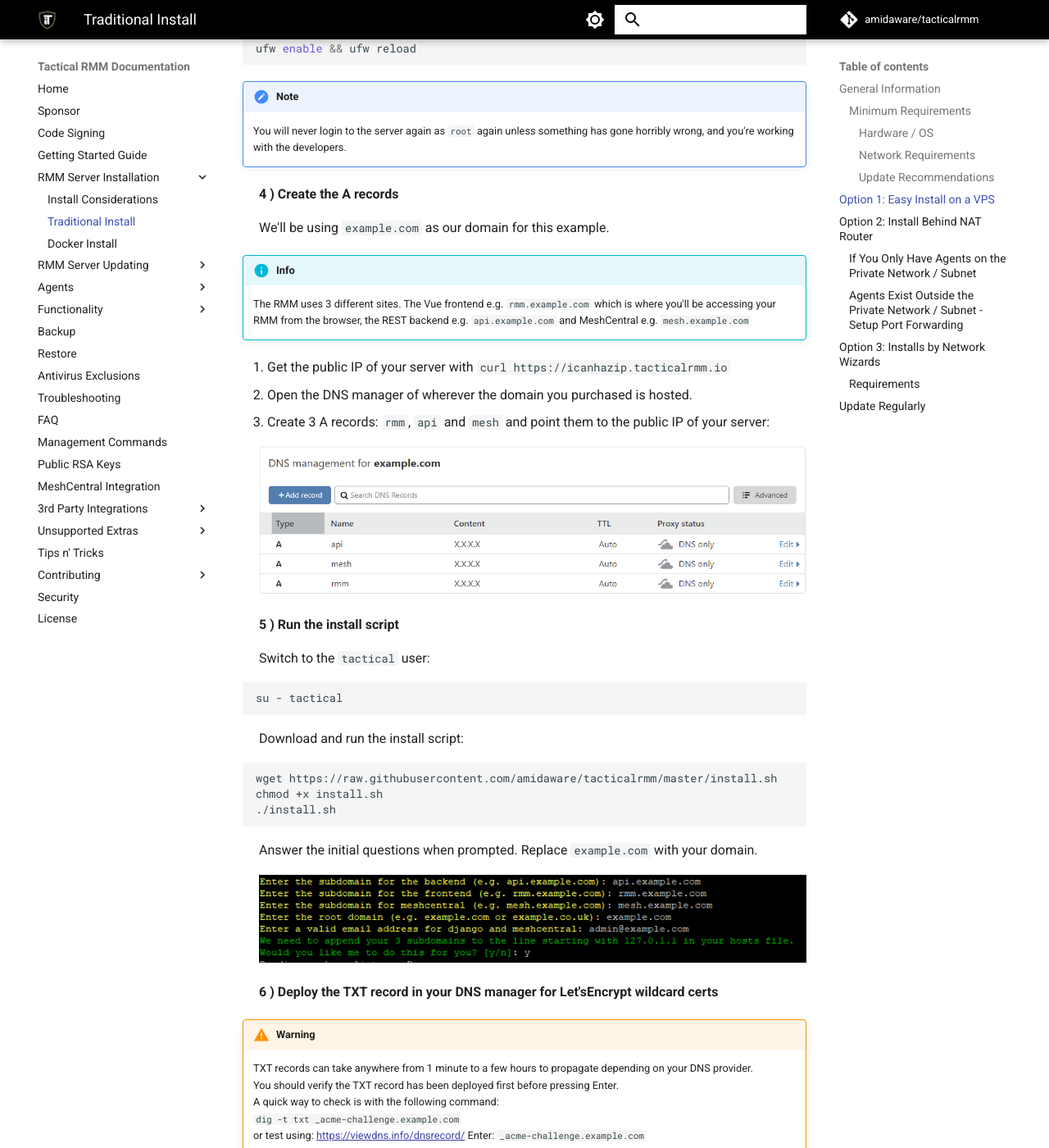
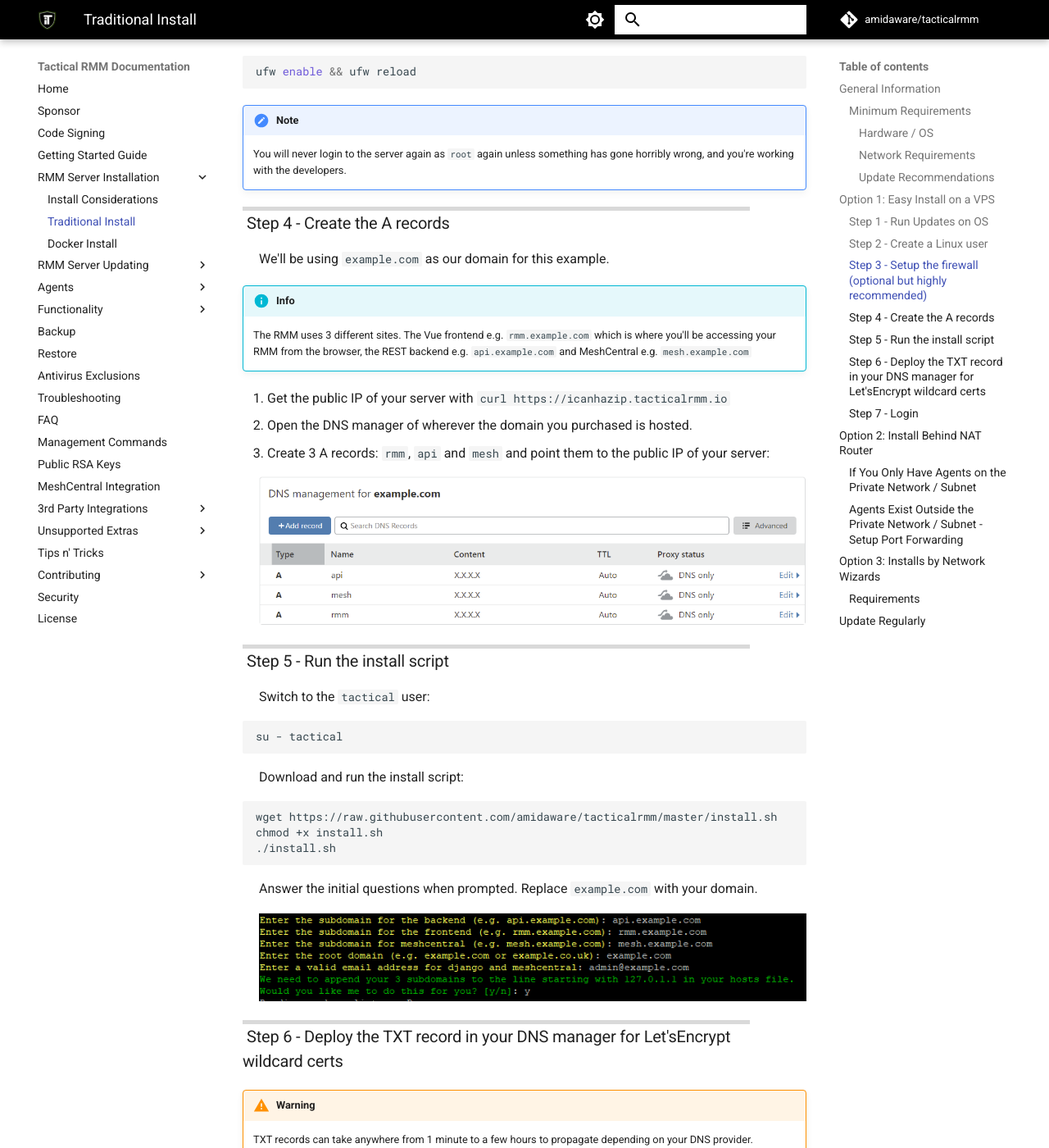
Before and after one commit to amidaware/trmm-docs, an MkDocs documentation site: the page built from docs/install_server.md, in a window 1280 px wide and 1400 px high, scrolled down 3220 px. Shown: the whole window at 82% size. Built offline with MkDocs 1.6.1 and Material for MkDocs 9.7.7, drawn with Linux system fonts in a browser that asks for light colours; comment, search, counter and statistics services are not loaded; some of the changed text lies outside the part shown.

Commit message:
adding agent scripts etc

````diff
--- a/docs/install_server.md
+++ b/docs/install_server.md
@@ -49,7 +49,7 @@
 
 Use something that meets [minimum specs](install_server.md#hardware-os)
 
-**1 ) Run Updates on OS**
+### Step 1 - Run Updates on OS
 
 SSH into the server as **root**.
 
@@ -63,7 +63,7 @@
 
 If a new kernel is installed, reboot the server with the `reboot` command.
 
-**2 ) Create a Linux user**
+### Step 2 - Create a Linux user
 
 Create a linux user named `tactical` to run the rmm and add it to the sudoers group.
 
@@ -75,7 +75,7 @@
 !!!tip
     [Enable passwordless sudo to make your life easier in the future](https://linuxconfig.org/configure-sudo-without-password-on-ubuntu-20-04-focal-fossa-linux)
 
-**3 ) Setup the firewall (optional but highly recommended)**
+### Step 3 - Setup the firewall (optional but highly recommended)
 
 !!!info
     Skip this step if your VM is __not__ publicly exposed to the world e.g. running behind NAT. You should setup the firewall rules in your router instead (ports 22 and 443 TCP).
@@ -117,7 +117,7 @@
 !!!note
     You will never login to the server again as `root` again unless something has gone horribly wrong, and you're working with the developers.
 
-**4 ) Create the A records**
+### Step 4 - Create the A records
 
 We'll be using `example.com` as our domain for this example.
 
@@ -130,7 +130,7 @@
 
 ![arecords](images/arecords.png)
 
-**5 ) Run the install script**
+### Step 5 - Run the install script
 
 Switch to the `tactical` user:
 
@@ -150,7 +150,7 @@
 
 ![questions](images/install_questions.png)
 
-**6 ) Deploy the TXT record in your DNS manager for Let'sEncrypt wildcard certs**
+### Step 6 - Deploy the TXT record in your DNS manager for Let'sEncrypt wildcard certs
 
 !!!warning
     TXT records can take anywhere from 1 minute to a few hours to propagate depending on your DNS provider.<br/>
@@ -168,7 +168,7 @@
 
 A bunch of URLS / usernames / passwords will be printed out at the end of the install script. **Save these somewhere safe.** [Recover them if you didn't](faq.md#how-do-i-recover-my-meshcentral-login-credentials)
 
-**7 ) Login**
+### Step 7 - Login
 
 Navigate to `https://rmm.example.com` and login with the username/password you created during install.
 
--- a/docs/update_server.md
+++ b/docs/update_server.md
@@ -78,7 +78,7 @@
 sudo certbot certonly --manual -d *.example.com --agree-tos --no-bootstrap --preferred-challenges dns -m admin@example.com --no-eff-email
 ```
 
-Same instructions as during install for [verifying the TXT record](install_server.md#deploy-the-txt-record-in-your-dns-manager) has propagated before hitting ++enter++.
+Same instructions as during install for [verifying the TXT record](install_server.md#step-6---deploy-the-txt-record-in-your-dns-manager-for-letsencrypt-wildcard-certs) has propagated before hitting ++enter++.
 
 After this you have renewed the cert, simply run the `update.sh` script, passing it the `--force` flag.
 
````
Also changed, not shown: docs/3rdparty_screenconnect.md (+1 -1 lines), docs/install_agent.md (+52 -30 lines).
